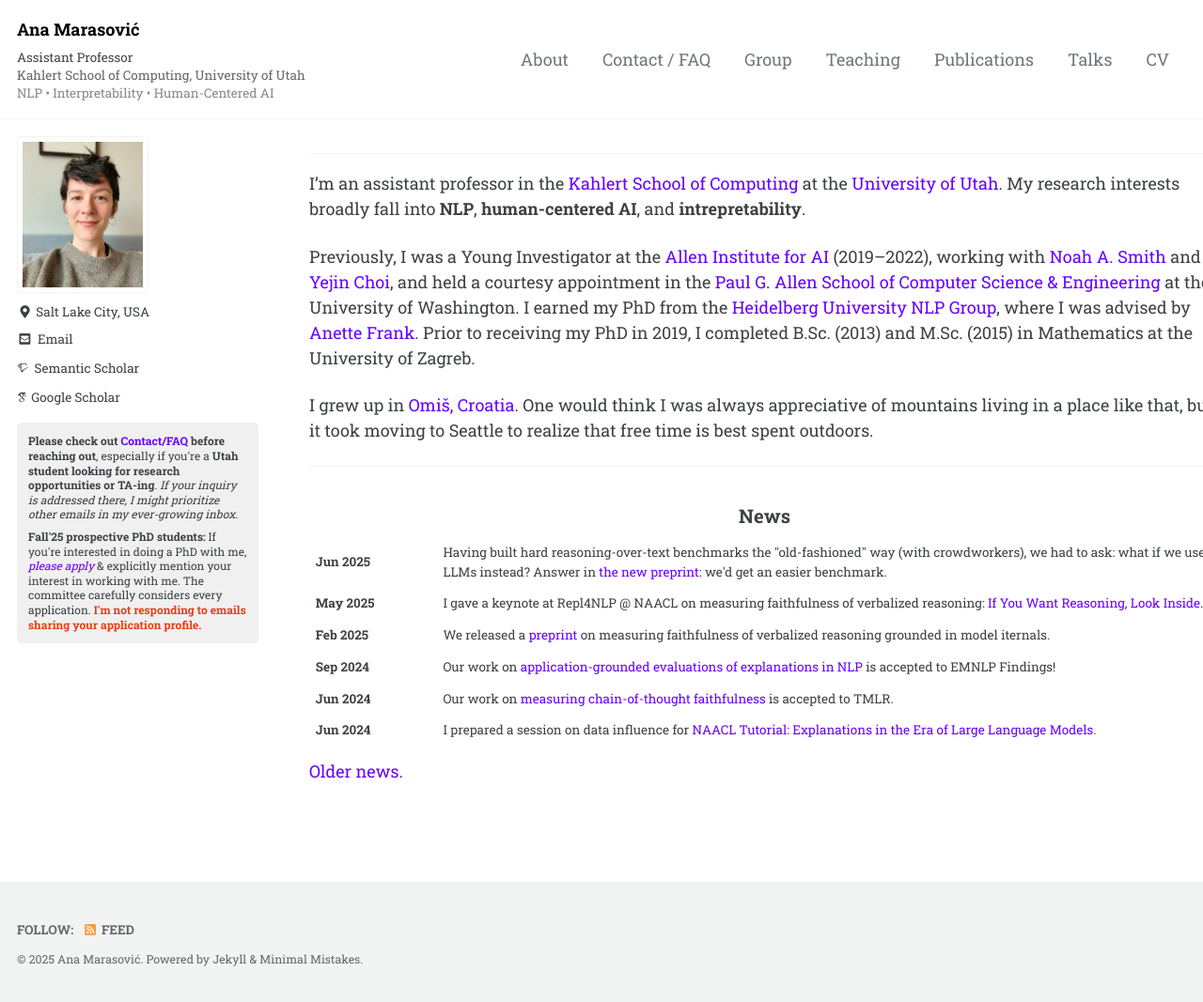
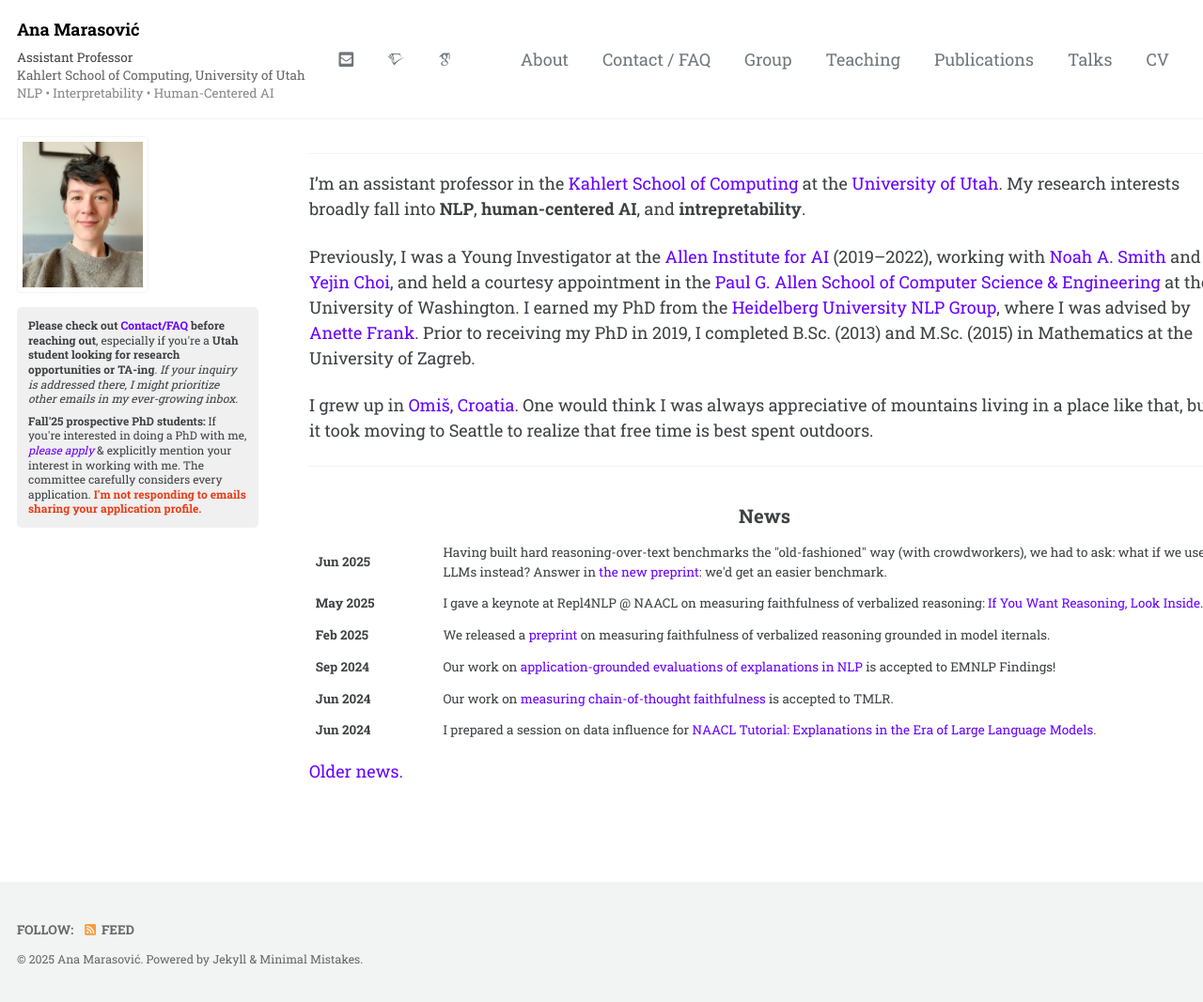
Before and after one commit to amarasovic/amarasovic.github.io, a Jekyll site: the page built from index.md, in a window 1280 px wide and 1067 px high. Shown: the whole window at 94% size. Built offline with Jekyll 4.4.1, drawn with Linux system fonts in a browser that asks for light colours; cached includes are drawn as plain includes; some web fonts are replaced; a script that is not in the unit is left out.

Commit message:
Move contact icons to masthead and remove location
- Remove "Salt Lake City, USA" from author profile
- Add email, Semantic Scholar, and Google Scholar icons to the masthead below research areas
- Hide the author profile links section since icons are now in masthead
- Style icons with hover effects and proper spacing

🤖 Generated with [Claude Code](https://claude.ai/code)

Co-Authored-By: Claude <noreply@anthropic.com>

```diff
--- a/_config.yml
+++ b/_config.yml
@@ -18,7 +18,7 @@ minimal_mistakes_skin    : "default" # "air", "aqua", "contrast", "dark", "dirt"
 locale                   : "en-US"
 title                    : "Ana Marasović"
 title_separator          : "-"
-subtitle                 : "<span class='title-line'>Assistant Professor</span><br><span class='affiliation-line'>Kahlert School of Computing, University of Utah</span><br><span class='research-line'>NLP • Interpretability • Human-Centered AI</span>" # site tagline that appears below site title in masthead
+subtitle                 : "<span class='title-line'>Assistant Professor</span><br><span class='affiliation-line'>Kahlert School of Computing, University of Utah</span><br><span class='research-line'>NLP • Interpretability • Human-Centered AI</span><br><span class='contact-icons'><a href='mailto:ana.marasovic@utah.edu'><i class='fas fa-envelope-square'></i></a> <a href='https://www.semanticscholar.org/author/Ana-Marasovi%C4%87/3451494'><i class='ai ai-semantic-scholar'></i></a> <a href='https://scholar.google.com/citations?hl=en&user=3W6OnfAAAAAJ'><i class='ai ai-google-scholar'></i></a></span>" # site tagline that appears below site title in masthead
 name                     : "Ana Marasović"
 description              :
 url                      : https://amarasovic.github.io # the base hostname & protocol for your site e.g. "https://mmistakes.github.io"
@@ -96,7 +96,6 @@ author:
   name             : " "
   avatar           : "/images/profile.jpg"
   #bio              : "Assistant Professor &bull; University of Utah &bull; School of Computing"
-  location         : "Salt Lake City, USA"
   email            :
   links:
     - label: "Email"
--- a/assets/css/main.scss
+++ b/assets/css/main.scss
@@ -46,6 +46,24 @@ a {
   color: #888 !important;
 }
 
+.contact-icons {
+  margin-top: 0.5em !important;
+}
+
+.contact-icons a {
+  color: #666 !important;
+  margin-right: 0.8em !important;
+  font-size: 1.2em !important;
+}
+
+.contact-icons a:hover {
+  color: #000 !important;
+}
+
+.sidebar .author__urls {
+  display: none !important;
+}
+
 .page__content {
   margin-left: 2em !important;
 }
```
